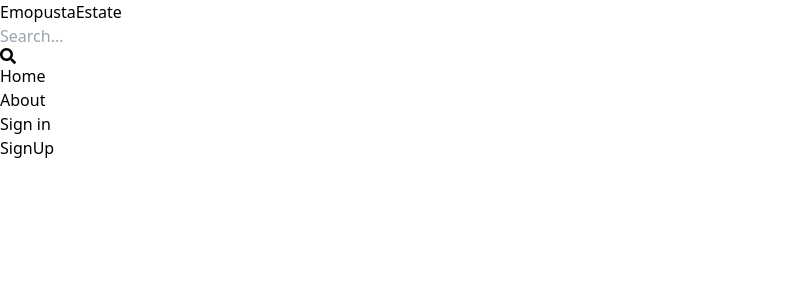
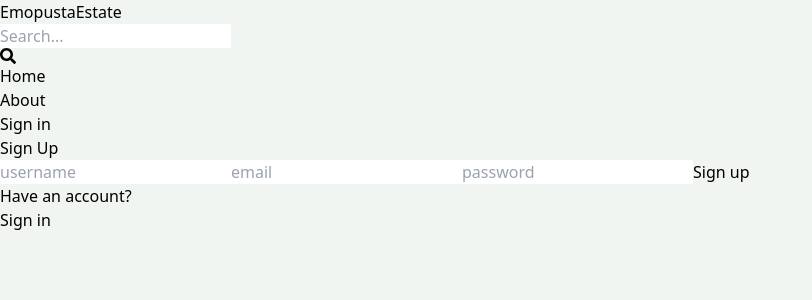
Before and after one commit to Emopusta/mern-stack-estate, a React (Vite) app in the folder client/: page /sign-up in a window 1280 px wide. Shown: the top 300 px of the page, without its empty margins (0-812 px from the left). Built offline with nearby package versions, Linux system fonts and the light colour scheme.

Commit message:
complete sign up page ui

```diff
--- a/client/src/index.css
+++ b/client/src/index.css
@@ -1,3 +1,7 @@
 @tailwind base;
 @tailwind components;
 @tailwind utilities;
+
+body{
+    background-color: rgb(241,245,241);
+}
--- a/client/src/pages/SignUp.jsx
+++ b/client/src/pages/SignUp.jsx
@@ -1,5 +1,20 @@
+import {Link} from "react-router-dom"
 export default function SignUp() {
   return (
-    <div>SignUp</div>
+    <div className="p-3 max-w-lg mx-auto">
+      <h1 className="text-3xl text-center font-semibold mt-3">Sign Up</h1>
+      <form className="flex flex-col gap-4 ">
+        <input type="text" placeholder="username" className="border p-3 rounded-lg" id="username" />
+        <input type="email" placeholder="email" className="border p-3 rounded-lg" id="email" />
+        <input type="password" placeholder="password" className="border p-3 rounded-lg" id="password" />
+        <button className="bg-slate-700 text-white p-3 rounded-lg uppercase hover:opacity-95 disabled:opacity-80">Sign up</button>
+      </form>
+      <div className="flex gap-2 mt-5">
+        <p>Have an account? </p>
+        <Link to={"/sign-in"}>
+          <span className="text-blue-700"> Sign in</span>
+        </Link>
+      </div>
+    </div>
   )
 }
```
